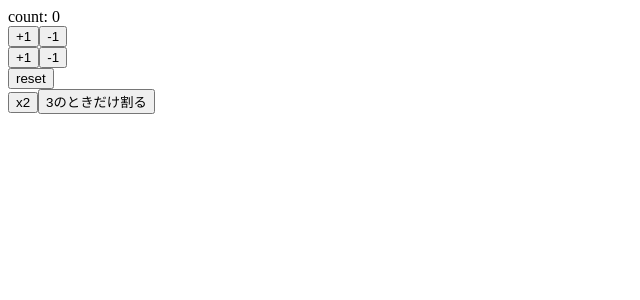
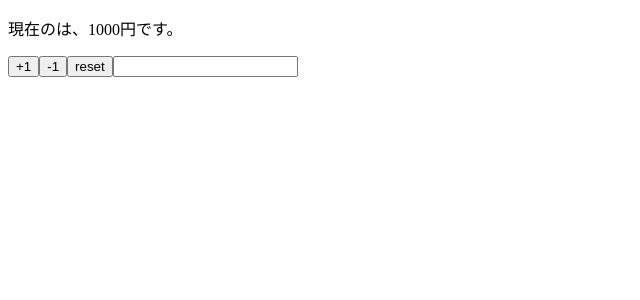
Before and after one commit to sasaki-sota/Hooks-practice, a React (Create React App) app in the folder react-hooks/: page / in a window 1280 px wide. Shown: the top 300 px of the page, without its empty margins (0-640 px from the left). Built offline with nearby package versions, Linux system fonts and the light colour scheme.

Commit message:
useState

```diff
--- a/react-hooks/src/App.js
+++ b/react-hooks/src/App.js
@@ -1,44 +1,32 @@
 import React, { useState } from 'react';
 
-const App =() => {
+const App = (props) => {
 
-    //0が初期値となる
-    const [count, setCount] = useState(0)
+    const [name, setName] = useState(props.name);
+    const [price, setPrice] = useState(props.price);
 
-    // countで0 setCountで関数が返ってくる
-    // console.log({count});
-    // console.log({setCount});
+    const reset = () => {
+        setPrice(props.price)
+        setName(props.name)
+    }
 
-    const increment = () => setCount(count + 1);
-    const decrement = () => setCount(count - 1);
+    return (
+        <React.Fragment>
+            <p>現在の{name}は、{price}円です。</p>
+            <button onClick={() => setPrice(price + 1)}>+1</button>
+            <button onClick={() => setPrice(price - 1)}>-1</button>
+            <button onClick={reset}>reset</button>
 
-    const increment2 = () => setCount(previousCount => previousCount + 1)
-    const decrement2 = () => setCount(previousCount => previousCount - 1)
-    const reset = () => setCount(0);
+            {/*target.value = onChangeが発動するときのinputの文字*/}
+            <input type="text" value={name} onChange={event => setName(event.target.value)}/>
+        </React.Fragment>
+    )
+};
 
-    const double = () => setCount(count * 2);
-    const half3 = () => setCount(previousCount => {
-        return previousCount % 3 === 0 ? previousCount / 3 : previousCount
-    });
-
-  return (
-      <React.Fragment>
-          <div>count: {count}</div>
-          <button onClick={increment}>+1</button>
-          <button onClick={decrement}>-1</button>
-          <div>
-              <button onClick={increment2}>+1</button>
-              <button onClick={decrement2}>-1</button>
-          </div>
-          <div>
-              <button onClick={reset}>reset</button>
-          </div>
-          <div>
-              <button onClick={double}>x2</button>
-              <button onClick={half3}>3のときだけ割る</button>
-          </div>
-      </React.Fragment>
-  );
+// Appのpropsの値
+App.defaultProps = {
+    name: '',
+    price: 1000
 }
 
 export default App;
```
